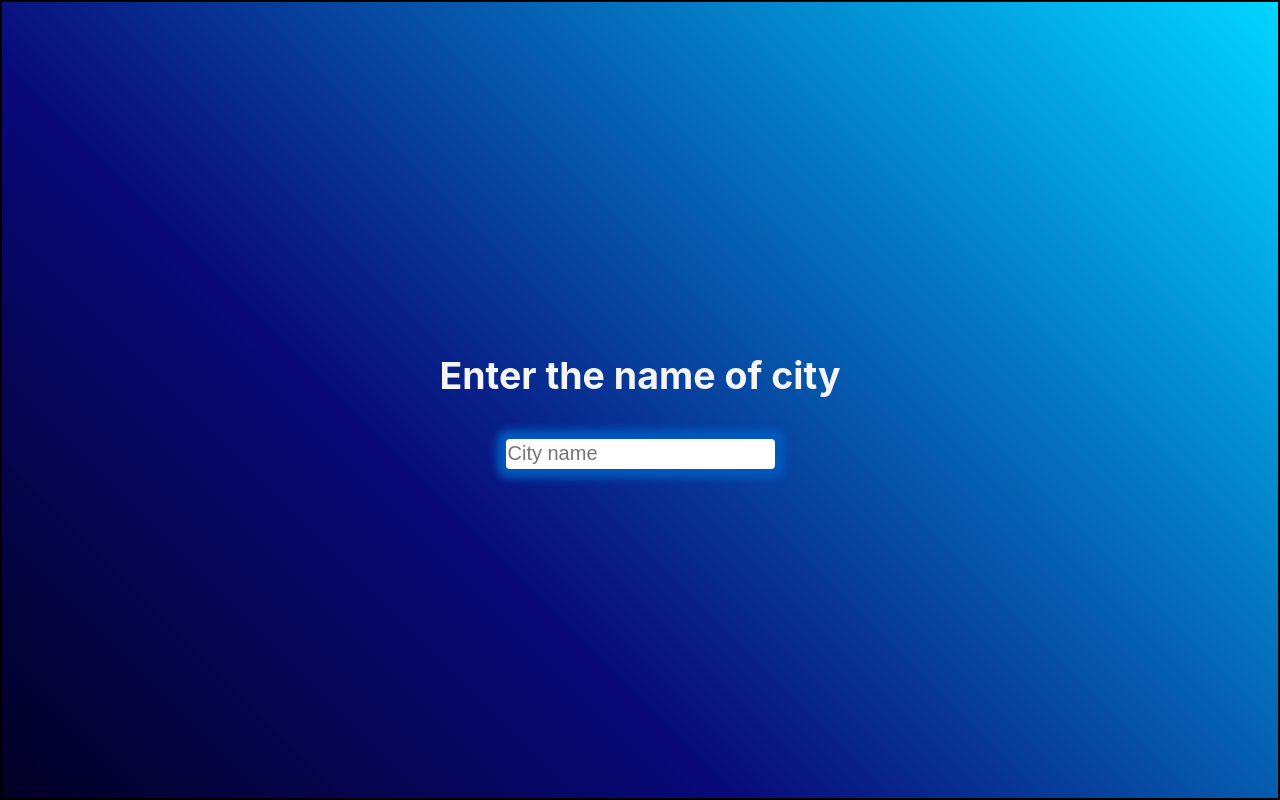
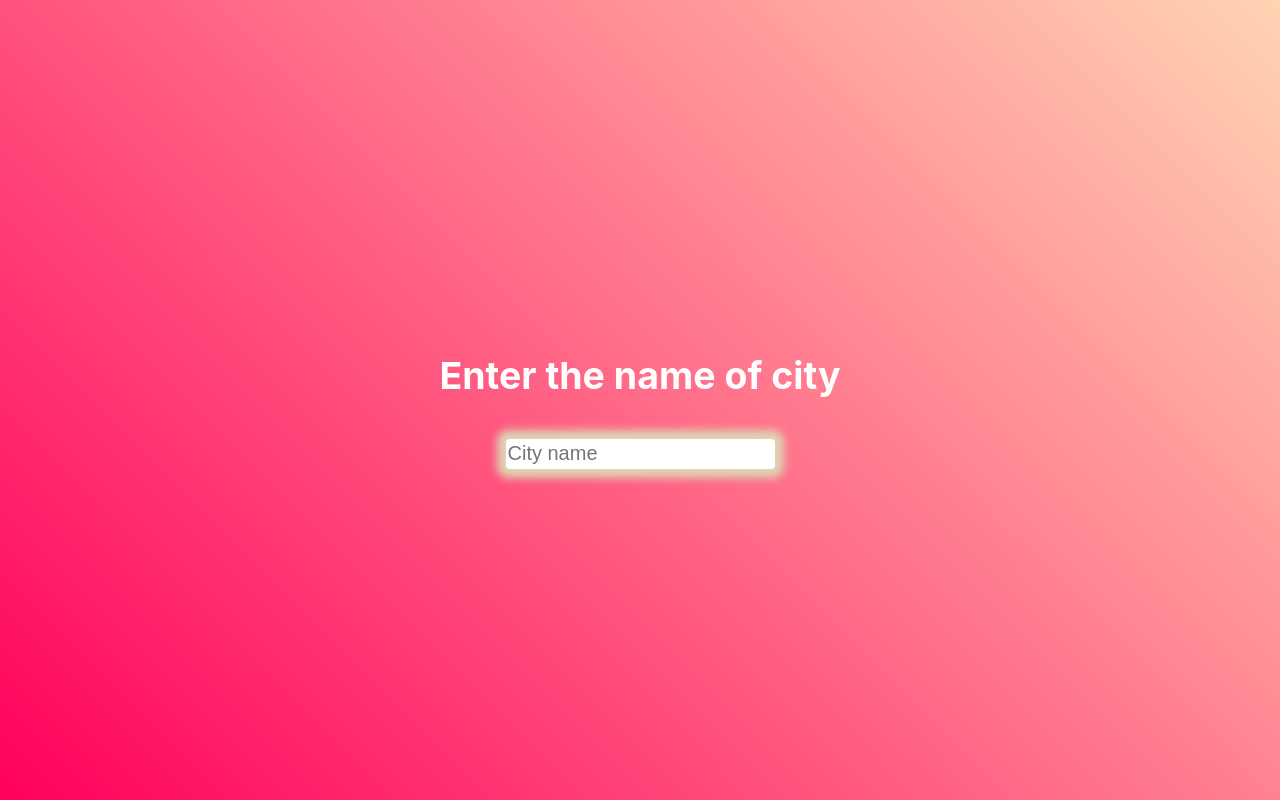
Before and after one commit to witoldandreasik/weather-app, a React (Create React App) app: page / in a window 1280 px wide. Built offline with nearby package versions, Linux system fonts and the light colour scheme.

Commit message:
change main styles

```diff
--- a/src/App.css
+++ b/src/App.css
@@ -7,22 +7,12 @@
   justify-content: center;
   width: 100%;
   height: 100%;
-  top: 50%;
-  left: 50%;
-  transform: translate(-50%, -50%);
   text-align: center;
   padding: 0 10px;
-  border: 2px solid black;
-  box-shadow: 0 0 8px 0 black;
-  color: whitesmoke;
-  background: rgb(2, 0, 36);
-  background: linear-gradient(
-    45deg,
-    rgba(2, 0, 36, 1) 0%,
-    rgba(9, 9, 121, 1) 35%,
-    rgba(0, 212, 255, 1) 100%
-  );
+  color: white;
+  background: linear-gradient(45deg, #ff005c 0%, #ffd4b3 100%);
   cursor: context-menu;
+  overflow-y: scroll;
 }
 @media (min-width: 768px) {
   .app {
--- a/src/components/Form/Form.css
+++ b/src/components/Form/Form.css
@@ -5,13 +5,13 @@ form input {
   min-width: 120px;
   height: 28px;
   transition: 0.2s linear;
-  box-shadow: 0 0 9px 9px rgb(0, 90, 190);
+  box-shadow: 0 0 9px 9px #dfd4b3;
   margin: 10px;
   font-size: 20px;
 }
 input:focus {
   background-color: whitesmoke;
-  box-shadow: 0 0 12px 12px blue;
+  box-shadow: 0 0 12px 12px #ff005c;
 }
 h2 {
   cursor: context-menu;
--- a/src/components/Result/Result.css
+++ b/src/components/Result/Result.css
@@ -1,3 +1,9 @@
 p span {
   font-weight: bold;
 }
+hr {
+  background-color: #ff005c;
+  height: 2px;
+  border-radius: 6px;
+  border: none;
+}
```
